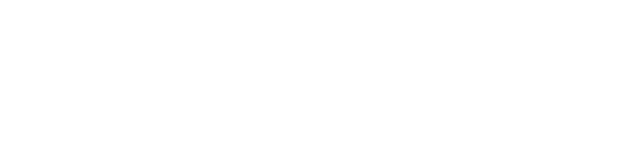
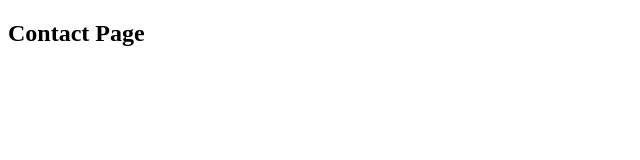
Before and after one commit to prashantatevm/tapas, a plain HTML site: page contact.html in a window 1280 px wide. Shown: the whole page, without its empty margins (0-640 px from the left). Drawn offline with Linux system fonts and the light colour scheme.

Commit message:
New line is added in contact html page

```diff
--- a/contact.html
+++ b/contact.html
@@ -6,6 +6,6 @@
     <title>Document</title>
 </head>
 <body>
-
+    <h2>Contact Page</h2>
 </body>
 </html>
```
